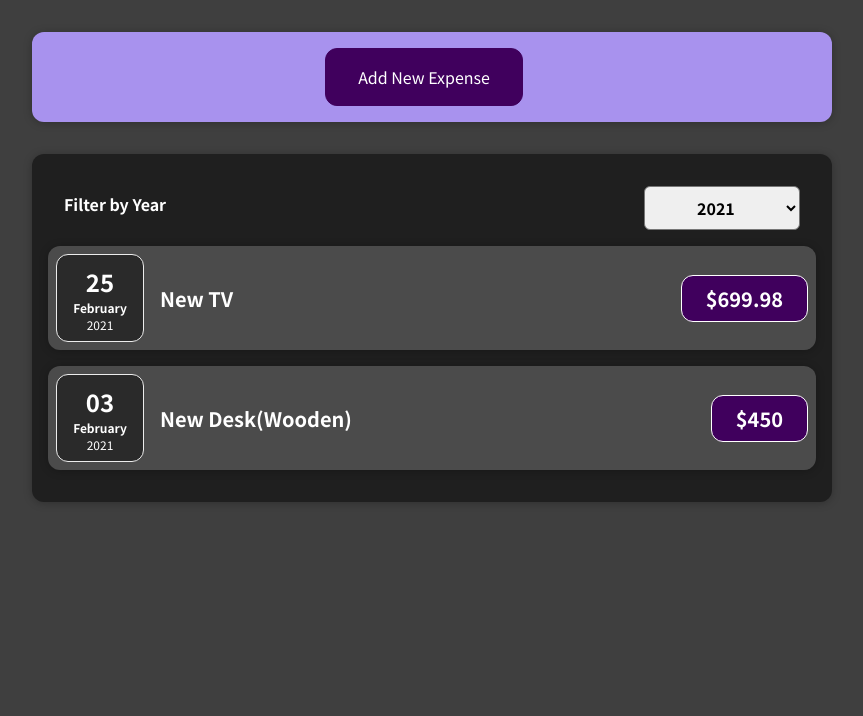
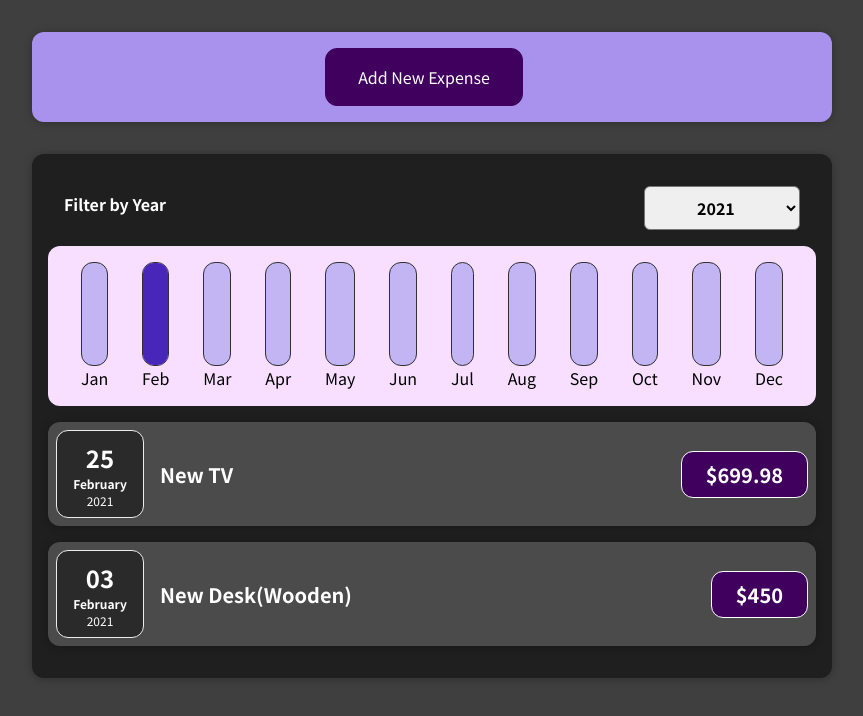
Before and after one commit to ritamxy/mini_wallet, a React (Create React App) app: page / in a window 1280 px wide. Shown: the top 716 px of the page, without its empty margins (208-1071 px from the left). Built offline with nearby package versions, Linux system fonts and the light colour scheme.

Commit message:
complete chart bar

```diff
--- a/src/components/Chart/Chart.js
+++ b/src/components/Chart/Chart.js
@@ -3,16 +3,19 @@
 import "./Chart.css";
 
 const Chart = (props) => {
+  const dataPointValues = props.dataPoints.map((dataPoint) => dataPoint.value);
+  const totalMaximum = Math.max(...dataPointValues);
+
   return (
     <div className="chart">
-      {props.dataPoint.map((dataPoint) => {
+      {props.dataPoints.map((dataPoint) => (
         <ChartBar
           key={dataPoint.label}
           value={dataPoint.value}
-          maxValue={null}
+          maxValue={totalMaximum}
           label={dataPoint.label}
-        />;
-      })}
+        />
+      ))}
     </div>
   );
 };
--- a/src/components/Chart/ChartBar.js
+++ b/src/components/Chart/ChartBar.js
@@ -5,8 +5,8 @@
 const ChartBar = (props) => {
   let barFillHeight = "0%";
 
-  if (props.max > 0) {
-    barFillHeight = Math.round((props.value / props.maxValue) * 100 + "%");
+  if (props.maxValue > 0) {
+    barFillHeight = Math.round((props.value / props.maxValue) * 100) + "%";
   }
   return (
     <div className="chart-bar">
--- a/src/components/Expenses/Expenses.js
+++ b/src/components/Expenses/Expenses.js
@@ -3,6 +3,7 @@
 import ExpensesFilter from "./ExpensesFilter";
 import Card from "../UI/Card";
 import ExpensesList from "./ExpensesList";
+import ExpensesChart from "./ExpensesChart";
 
 function Expenses(props) {
   const [filteredYear, setFilteredYear] = useState("2021");
@@ -22,6 +23,7 @@
           selected={filteredYear}
           onChangeFilter={filterChangeHandler}
         />
+        <ExpensesChart expenses={filteredExpenses} />
         <ExpensesList items={filteredExpenses} />
       </Card>
     </div>
--- /dev/null
+++ b/src/components/Expenses/ExpensesChart.js
@@ -0,0 +1,29 @@
+import React from "react";
+
+import Chart from "../Chart/Chart";
+
+const ExpensesChart = (props) => {
+  const chartDataPoints = [
+    { label: "Jan", value: 0 },
+    { label: "Feb", value: 0 },
+    { label: "Mar", value: 0 },
+    { label: "Apr", value: 0 },
+    { label: "May", value: 0 },
+    { label: "Jun", value: 0 },
+    { label: "Jul", value: 0 },
+    { label: "Aug", value: 0 },
+    { label: "Sep", value: 0 },
+    { label: "Oct", value: 0 },
+    { label: "Nov", value: 0 },
+    { label: "Dec", value: 0 },
+  ];
+
+  for (const expense of props.expenses) {
+    const expenseMonth = expense.date.getMonth();
+    chartDataPoints[expenseMonth].value += expense.amount;
+  }
+
+  return <Chart dataPoints={chartDataPoints} />;
+};
+
+export default ExpensesChart;
```
Also changed, not shown: 1 other file (tests, documents, lock files or other folders).
